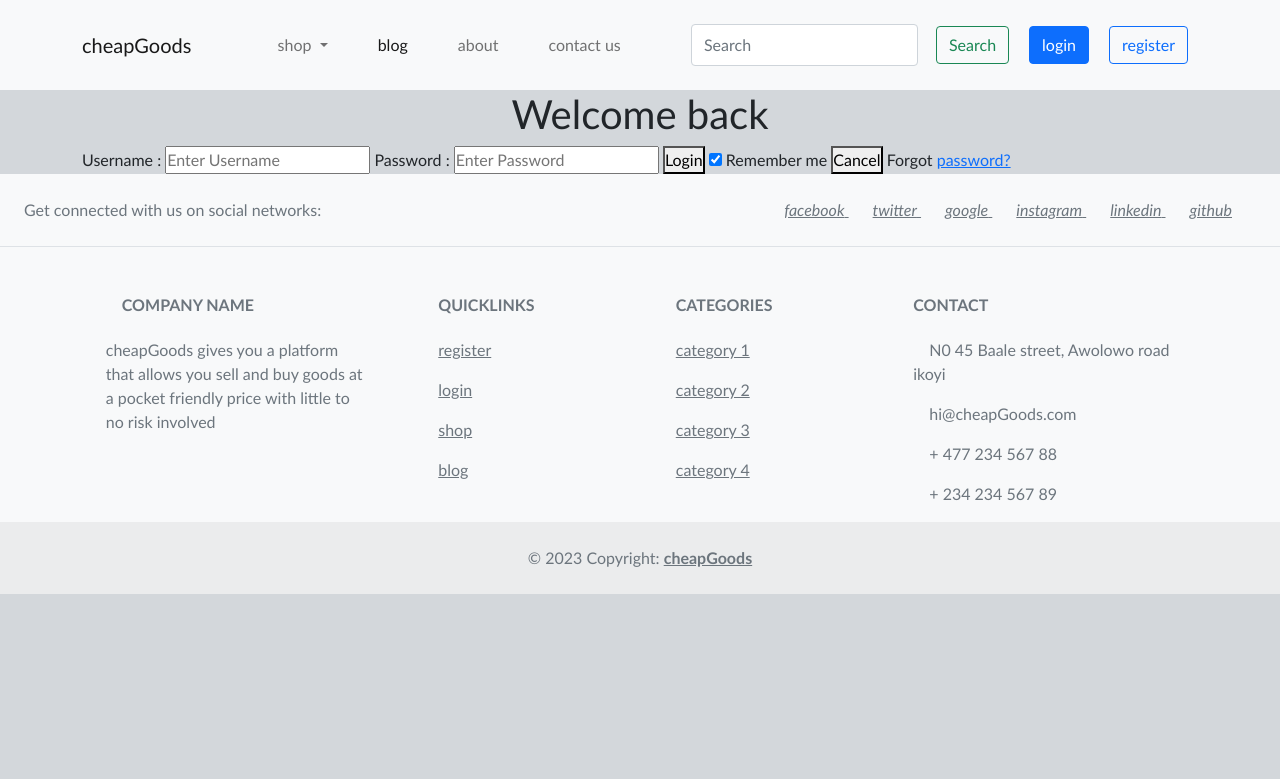
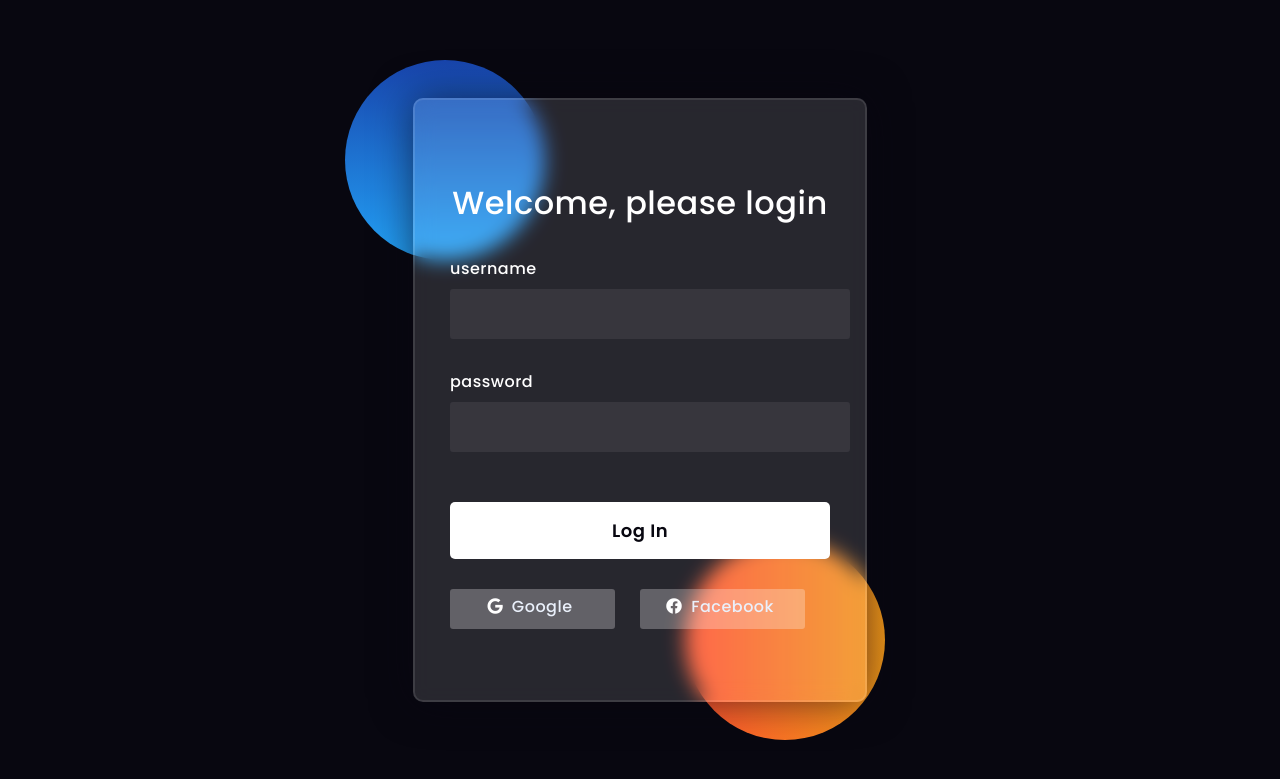
Before and after one commit to sammykingx/cheapGoods, a Flask app: page /login in a window 1280 px wide. Shown: the top 779 px of the page. Run offline with Flask 2, Linux system fonts and the light colour scheme.

Commit message:
fixed the login and register part

```diff
--- a/app_package/forms.py
+++ b/app_package/forms.py
@@ -28,3 +28,5 @@
     username = StringField('username', validators=[DataRequired()])
 
     pwd = PasswordField('password', validators=[DataRequired()])
+
+    login = SubmitField('login')
--- a/app_package/static/styles/login.css
+++ b/app_package/static/styles/login.css
@@ -1,4 +1,121 @@
-Body {
-  font-family: Calibri, Helvetica, sans-serif;
-  background-color: #d3d7db;
+*:before,
+*:after{
+    padding: 0;
+    margin: 0;
+    box-sizing: border-box;
 }
+body{
+    background-color: #080710;
+}
+.background{
+    width: 430px;
+    height: 520px;
+    position: absolute;
+    transform: translate(-50%,-50%);
+    left: 50%;
+    top: 50%;
+}
+.background .shape{
+    height: 200px;
+    width: 200px;
+    position: absolute;
+    border-radius: 50%;
+}
+.shape:first-child{
+    background: linear-gradient(
+        #1845ad,
+        #23a2f6
+    );
+    left: -80px;
+    top: -80px;
+}
+.shape:last-child{
+    background: linear-gradient(
+        to right,
+        #ff512f,
+        #f09819
+    );
+    right: -30px;
+    bottom: -80px;
+}
+form{
+    height: 500px;
+    width: 380px;
+    background-color: rgba(255,255,255,0.13);
+    position: absolute;
+    transform: translate(-50%,-50%);
+    top: 50%;
+    left: 50%;
+    border-radius: 10px;
+    backdrop-filter: blur(10px);
+    border: 2px solid rgba(255,255,255,0.1);
+    box-shadow: 0 0 40px rgba(8,7,16,0.6);
+    padding: 50px 35px;
+}
+form *{
+    font-family: 'Poppins',sans-serif;
+    color: #ffffff;
+    letter-spacing: 0.5px;
+    outline: none;
+    border: none;
+}
+form h3{
+    font-size: 32px;
+    font-weight: 500;
+    line-height: 42px;
+    text-align: center;
+}
+
+label{
+    display: block;
+    margin-top: 30px;
+    font-size: 16px;
+    font-weight: 500;
+}
+input{
+    display: block;
+    height: 50px;
+    width: 100%;
+    background-color: rgba(255,255,255,0.07);
+    border-radius: 3px;
+    padding: 0 10px;
+    margin-top: 8px;
+    font-size: 14px;
+    font-weight: 300;
+}
+::placeholder{
+    color: #e5e5e5;
+}
+button{
+    margin-top: 50px;
+    width: 100%;
+    background-color: #ffffff;
+    color: #080710;
+    padding: 15px 0;
+    font-size: 18px;
+    font-weight: 600;
+    border-radius: 5px;
+    cursor: pointer;
+}
+.social{
+  margin-top: 30px;
+  display: flex;
+}
+.social div{
+  background: red;
+  width: 150px;
+  border-radius: 3px;
+  padding: 5px 10px 10px 5px;
+  background-color: rgba(255,255,255,0.27);
+  color: #eaf0fb;
+  text-align: center;
+}
+.social div:hover{
+  background-color: rgba(255,255,255,0.47);
+}
+.social .fb{
+  margin-left: 25px;
+}
+.social i{
+  margin-right: 4px;
+}
--- a/app_package/templates/base.html
+++ b/app_package/templates/base.html
@@ -47,8 +47,12 @@
             <form class="d-flex">
               <input class="form-control me-2" type="search" placeholder="Search" aria-label="Search">
               <button class="btn btn-outline-success" type="submit">Search</button>
-              <button class="btn btn-primary" type="submit"> login </button>
-              <button type="button" class="btn btn-outline-primary"> register </button>
+              <a href="{{ url_for('signin') }}">
+                  <button class="btn btn-primary" type="button"> login </button>
+              </a>
+              <a href="{{ url_for('signup') }}">
+                  <button type="button" class="btn btn-outline-primary"> register </button>
+              </a>
             </form>
           </div>
         </div>
--- a/app_package/templates/login.html
+++ b/app_package/templates/login.html
@@ -1,22 +1,40 @@
-{% extends 'base.html' %}
+<!DOCTYPE html>
+<html lang="en">
+<head>
+  <!-- template Design by foolishdeveloper.com -->
+    <title>CheapGoods - login</title>
 
-{% block styles %}
     <link rel="stylesheet" href="../static/styles/login.css">
-{%endblock styles%}
+    <link rel="preconnect" href="https://fonts.gstatic.com">
+    <link rel="stylesheet" href="https://cdnjs.cloudflare.com/ajax/libs/font-awesome/5.15.4/css/all.min.css">
+    <link href="https://fonts.googleapis.com/css2?family=Poppins:wght@300;500;600&display=swap" rel="stylesheet">
+    <!--Stylesheet-->
 
-{% block body %}
-    <center> <h1> Welcome back </h1> </center>
-    <form method="POST">
-        {{ form.csrf_token() }}
-        <div class="container">
-            <label>Username : </label>
-            <input type="text" placeholder="Enter Username" name="username" required>
-            <label>Password : </label>
-            <input type="password" placeholder="Enter Password" name="password" required>
-            <button type="submit">Login</button>
-            <input type="checkbox" checked="checked"> Remember me
-            <button type="button" class="cancelbtn"> Cancel</button>
-            Forgot <a href="#"> password? </a>
+</head>
+<body>
+    <div class="background">
+        <div class="shape"></div>
+        <div class="shape"></div>
+    </div>
+    <form>
+        <h3>Welcome, please login</h3>
+
+        {{ form.hidden_tag() }}
+
+        {{ form.username.label(placeholder='enter your username') }}
+        {{ form.username }}
+        {{ form.pwd.label(palceholder='enter your password') }}
+        {{ form.pwd }}
+
+        <button>Log In</button>
+        <div class="social">
+          <div class="go"><i class="fab fa-google"></i>  Google</div>
+          <div class="fb"><i class="fab fa-facebook"></i>  Facebook</div>
         </div>
     </form>
-{% endblock body%}
+</body>
+</html>
+<!-- partial -->
+
+</body>
+</html>
--- a/app_package/views.py
+++ b/app_package/views.py
@@ -27,8 +27,7 @@ def signin():
 
 @app.route('/register', strict_slashes=False, methods = ['GET', 'POST'])
 def signup():
-    reg_form = register()
-    return '<h2>Resister Page</h2>'
+    return render_template('signup.html', form=register())
 
 @app.route('/shop', strict_slashes=False)
 def shop():
```
Also changed, not shown: app_package/static/styles/signup.css (added, +178 -0 lines), app_package/templates/signup.html (added, +36 -0 lines).
